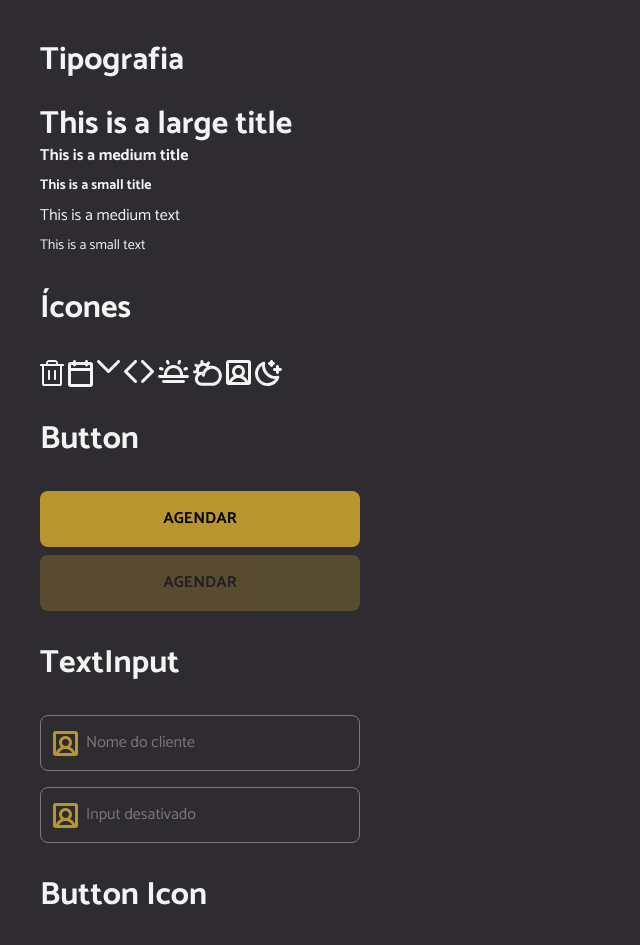
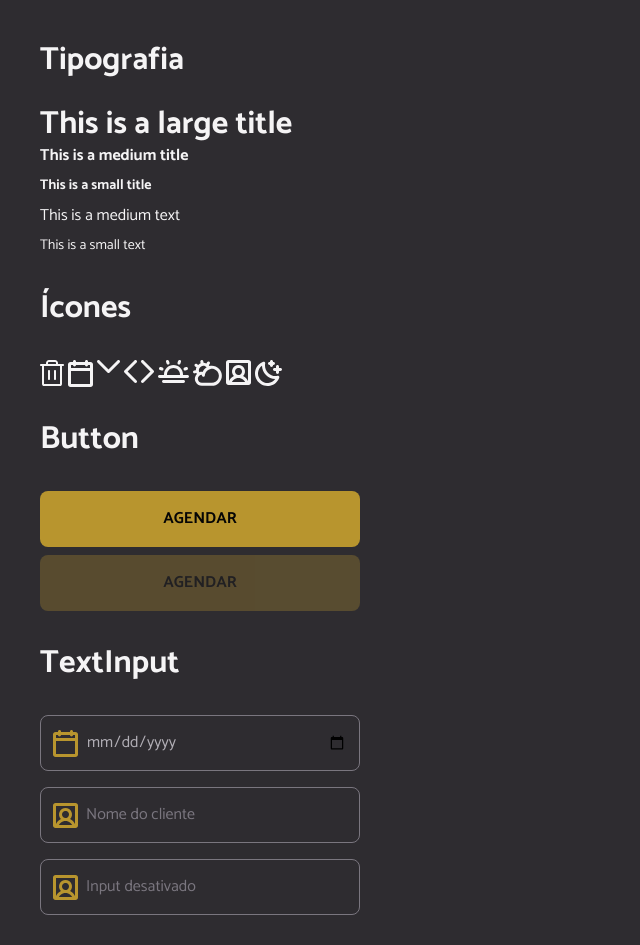
Before and after one commit to guilchaves/rocketseat-react, a React (Vite) app in the folder 3-hairday/: page / in a window 1280 px wide. Shown: the top 945 px of the page, without its empty margins (0-640 px from the left). Built offline with nearby package versions, Linux system fonts and the light colour scheme.

Commit message:
chore(hairday): adiciona tipo date para input

```diff
--- a/3-hairday/src/components/ui/TextInput/index.tsx
+++ b/3-hairday/src/components/ui/TextInput/index.tsx
@@ -29,6 +29,7 @@ interface TextInputProps
   extends Omit<React.ComponentProps<"input">, "size" | "disabled">,
     VariantProps<typeof textInputVariants> {
   icon: React.ComponentProps<typeof Icon>["svg"];
+  type?: "text" | "date";
 }
 
 export default function TextInput({
@@ -36,19 +37,17 @@ export default function TextInput({
   disabled,
   className,
   icon,
+  type = "text",
   ...props
 }: TextInputProps) {
   return (
-    <div
-      className={cx(
-        textInputVariants({ size, disabled }),
-        className,
-      )}
-    >
+    <div className={cx(textInputVariants({ size, disabled }), className)}>
       <Icon svg={icon} className="fill-yellow" />
       <input
+        type={type}
+        lang="pt-BR"
         {...props}
-        className="outline-none bg-transparent flex-1 placeholder:text-gray-400"
+        className="outline-none bg-transparent flex-1 placeholder:text-gray-400 date-input"
       />
     </div>
   );
--- a/3-hairday/src/pages/StyleGuide/index.tsx
+++ b/3-hairday/src/pages/StyleGuide/index.tsx
@@ -83,7 +83,15 @@ export default function StyleGuidePage() {
       </Typography>
 
       <div className="flex flex-col gap-4 mt-4">
-        <TextInput placeholder="Nome do cliente" icon={UserSquareIcon} />
+        <TextInput
+          placeholder="Nome do cliente"
+          icon={CalendarBlankIcon}
+          type="date"
+        />
+        <TextInput
+          placeholder="Nome do cliente"
+          icon={UserSquareIcon}
+        />
         <TextInput
           placeholder="Input desativado"
           icon={UserSquareIcon}
@@ -96,7 +104,7 @@ export default function StyleGuidePage() {
         as="h1"
         className="mb-10 mt-10 text-gray-100"
       >
-       Button Icon
+        Button Icon
       </Typography>
 
       <div className="flex flex-col gap-4 mt-4">
```
